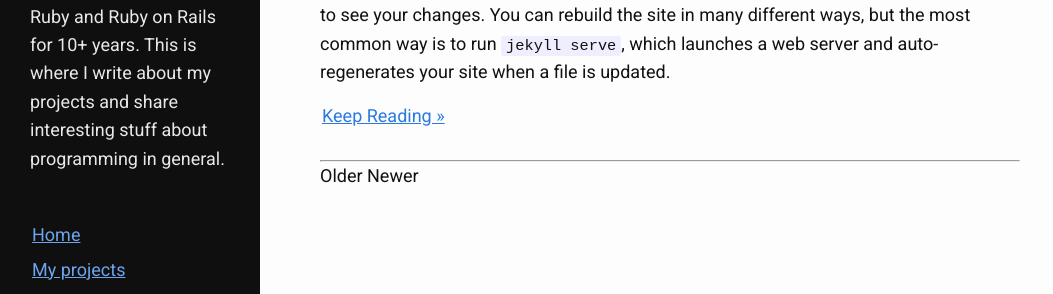
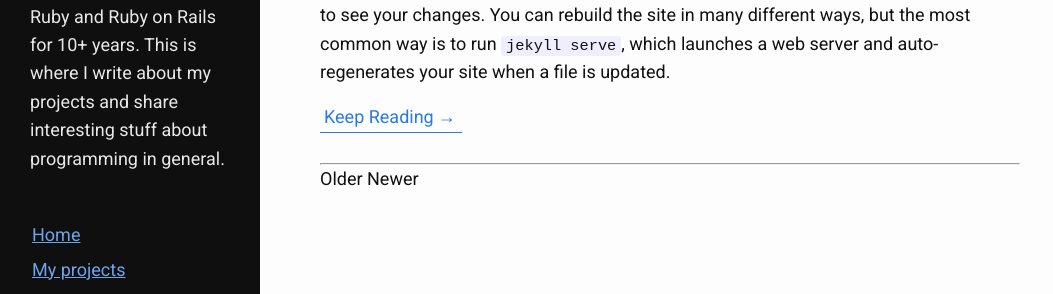
Before and after one commit to rikas/rikas.github.io, a Jekyll site: the page built from index.html, in a window 1280 px wide. Shown: the part 187-481 px from the top of the page, without its empty margins (0-1053 px from the left). Built offline with Jekyll 4.4.1, drawn with Linux system fonts in a browser that asks for light colours; the list of posts is cut into pages by our own code.

Commit message:
Keep reading button styles

```diff
--- a/_sass/rikas/components/_posts.scss
+++ b/_sass/rikas/components/_posts.scss
@@ -42,3 +42,23 @@
     @include relative-font-size(1.25);
   }
 }
+
+.post-content-keep-reading {
+  display: inline-block;
+  border-bottom: 1px solid;
+  text-decoration: none;
+  padding-left: 4px;
+
+  &:hover {
+    &::after {
+      transform: translateX(4px);
+    }
+  }
+  &::after {
+    content: "→";
+    display: inline-block;
+    margin: 0 4px 0 4px;
+    transform: translateX(0);
+    transition: transform .2s ease-out;
+  }
+}
--- a/index.html
+++ b/index.html
@@ -17,7 +17,9 @@ layout: default
 
     <div class="post-content">
       {{ post.excerpt }}
-      <p><a href="{{ post.url }}">Keep Reading &raquo;</a></p>
+      <p>
+        <a class="post-content-keep-reading" href="{{ post.url }}">Keep Reading</a>
+      </p>
     </div>
 
     <hr />
```
